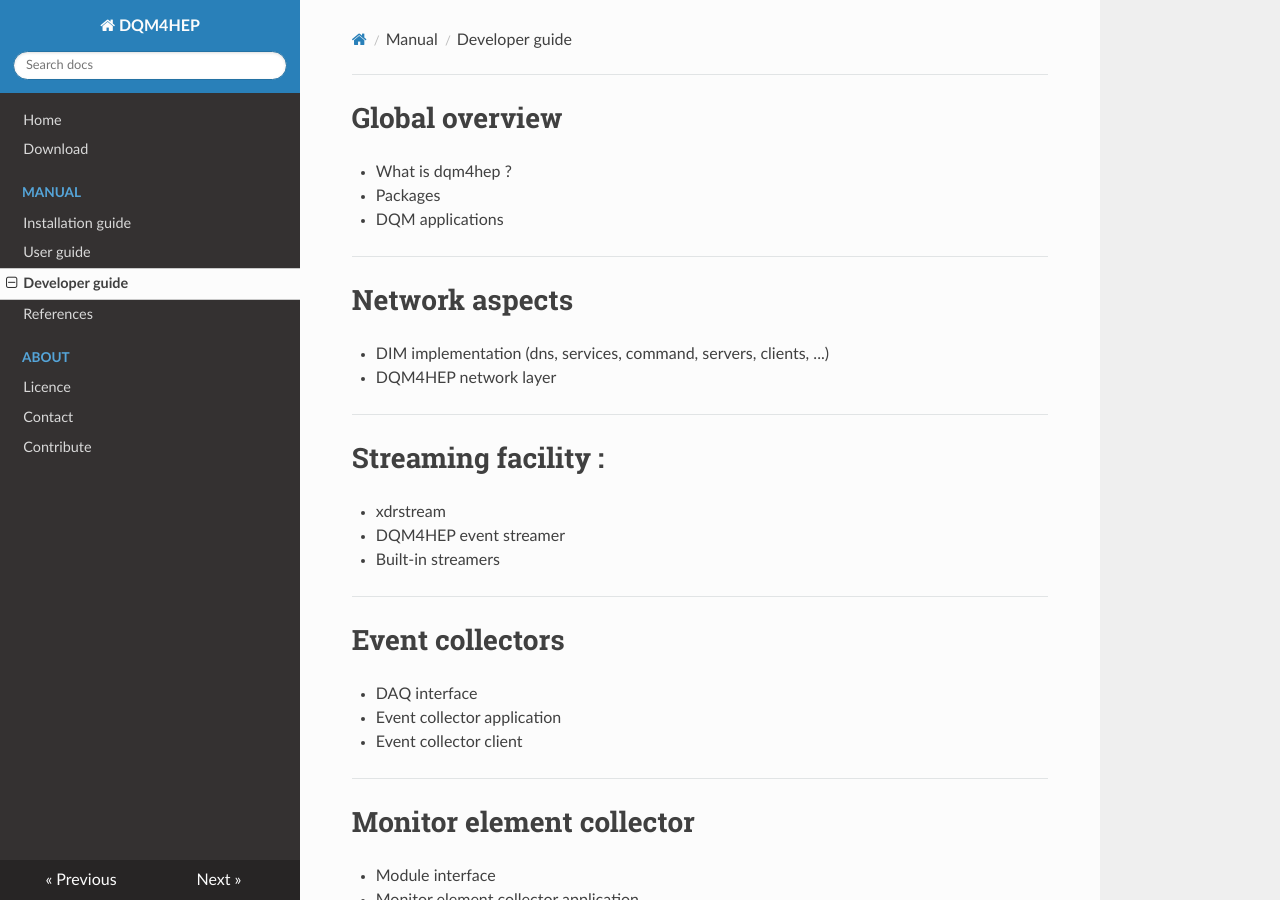
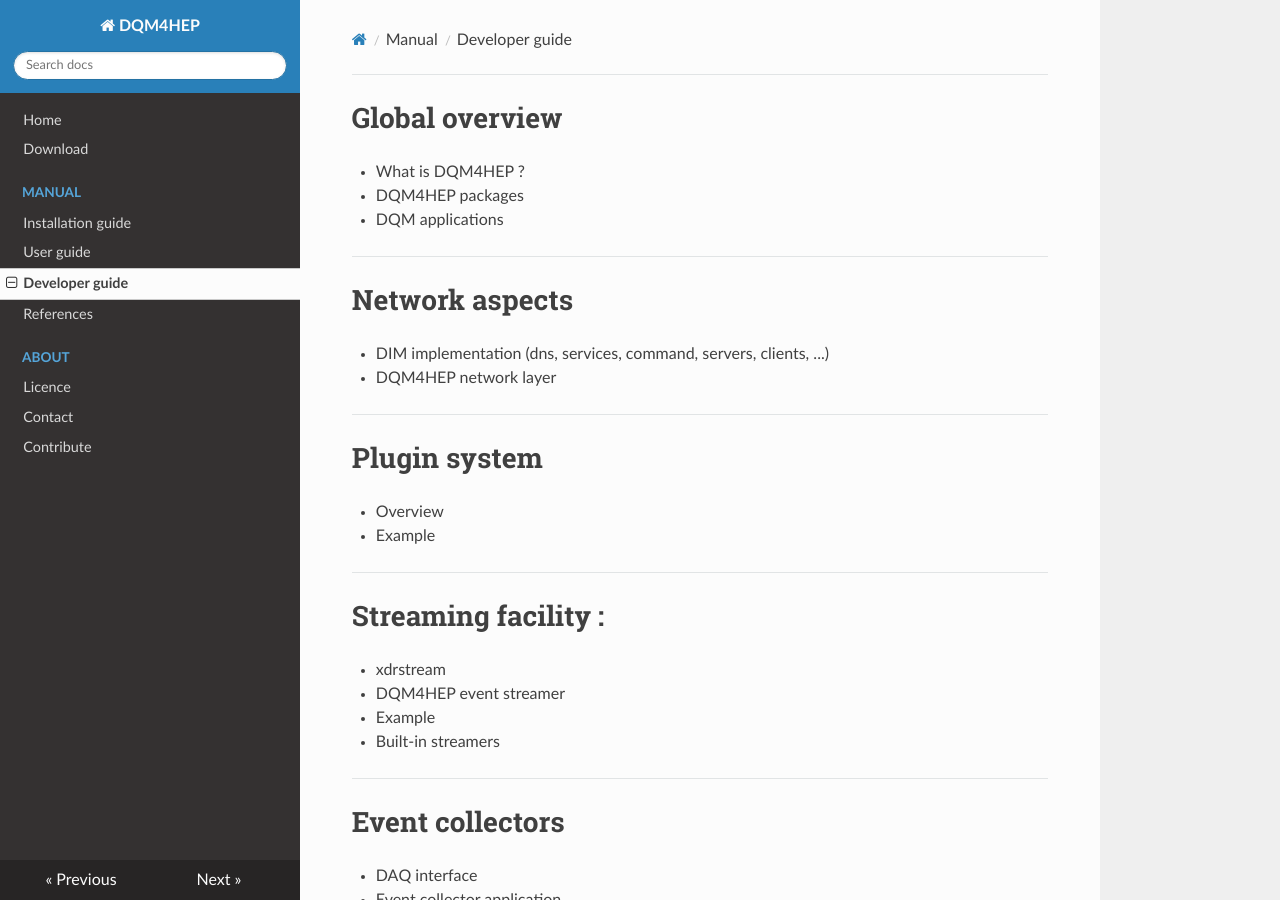
Before and after one commit to tcoates3/dqm4hep-doc, an MkDocs documentation site: the page built from docs/manual/devguide.md, in a window 1280 px wide and 900 px high. Built offline with MkDocs 1.6.1, drawn with Linux system fonts in a browser that asks for light colours; nearby versions of some CDN libraries; old or Windows-style settings are respelled for this version of MkDocs.

Commit message:
Plugin system section added

```diff
--- a/docs/manual/devguide.md
+++ b/docs/manual/devguide.md
@@ -1,8 +1,8 @@
 
 # Global overview
 
-- What is dqm4hep ?
-- Packages
+- What is DQM4HEP ?
+- DQM4HEP packages
 - DQM applications
 
 ---
@@ -12,10 +12,17 @@
 - DQM4HEP network layer
 
 ---
+# Plugin system
+
+- Overview
+- Example
+
+---
 # Streaming facility :
 
 - xdrstream
 - DQM4HEP event streamer
+- Example
 - Built-in streamers
 
 ---
```
